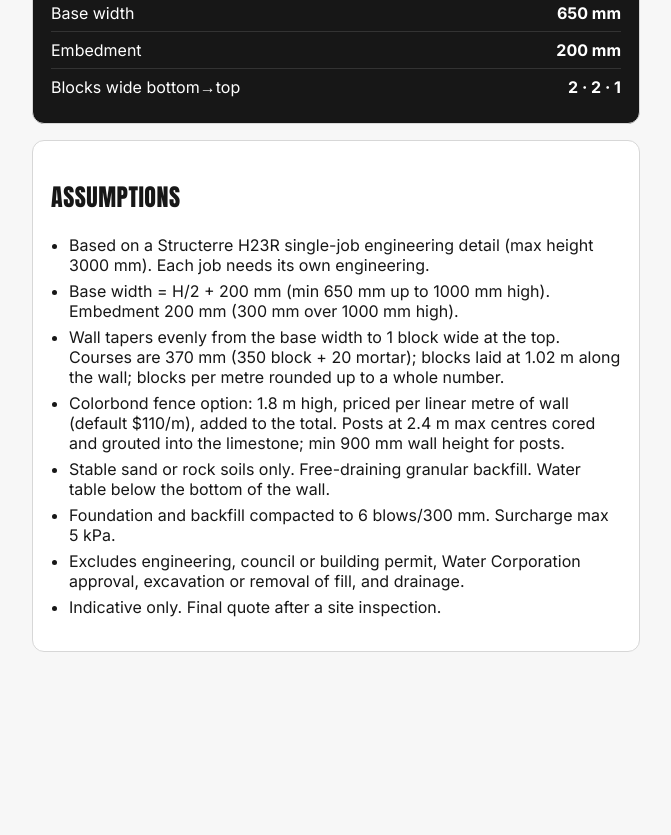
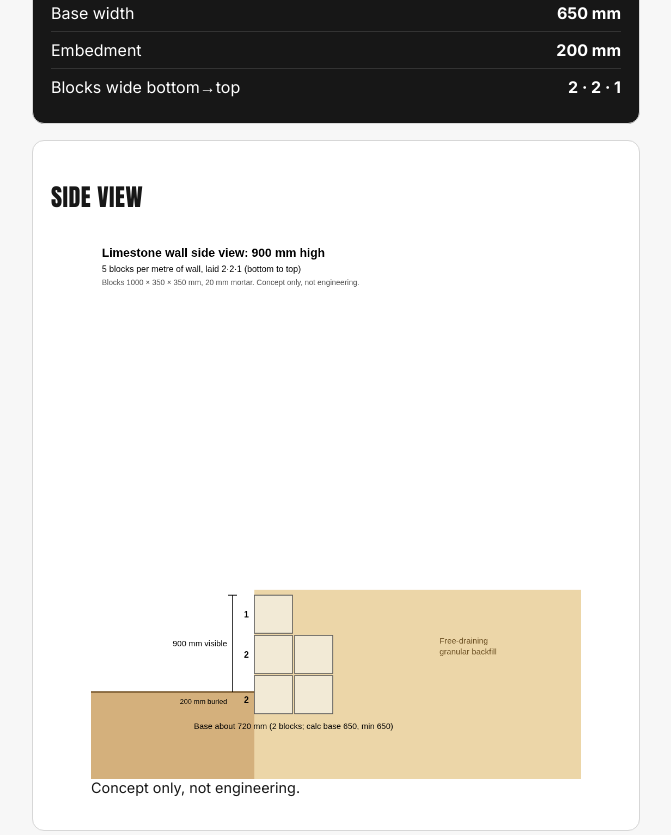
Before and after one commit to gabionRstar/limestone-calculator, a plain HTML site: page index.html in a window 1280 px wide. Shown: the part 838-1673 px from the top of the page, without its empty margins (304-975 px from the left). Before the commit the page ends 1526 px from the top, so only its background shows below. Drawn offline with Linux system fonts and the light colour scheme.

Commit message:
Add side view images per wall height

```diff
--- a/index.html
+++ b/index.html
@@ -13,6 +13,7 @@
 <div id="fenceBox" hidden><label>Colorbond fence 1.8 m ($ per linear metre)</label><input type="number" id="fencePrice" step="1"><p id="fenceOut" class="note"></p></div>
 </section>
 <section class="card result"><div class="perm">Engineered H23R taper</div><div class="big" id="total"></div><div id="perm" class="perm"></div><div id="out"></div></section>
+<section class="card side"><h2>SIDE VIEW</h2><figure id="sideFig"><img id="sideImg" alt="" width="1200" style="max-width:100%;height:auto;display:block"><figcaption class="note">Concept only, not engineering.</figcaption></figure><p id="sideNote" class="note" hidden>Side view for walls under 900 mm coming soon.</p></section>
 <section class="card"><h2>ASSUMPTIONS</h2><ul>
 <li>Based on a Structerre H23R single-job engineering detail (max height 3000 mm). Each job needs its own engineering.</li>
 <li>Base width = H/2 + 200 mm (min 650 mm up to 1000 mm high). Embedment 200 mm (300 mm over 1000 mm high).</li>
--- a/limestone.js
+++ b/limestone.js
@@ -27,7 +27,9 @@ function calc(L, H, price) {
   const blocks = Math.ceil(L * bpm - 1e-9);
   return { embed, base, total, courses, list, bpm, blocks, cost: blocks * price, perM: bpm * price };
 }
-if (typeof module !== 'undefined') module.exports = { calc, C };
+const SIDE=['0900','1000','1100','1200','1300-1500','1600-1700','1800-1900','2000','2100-2200','2300','2400-2500','2600','2700-2800','2900-3000'];
+function sideFile(H){for(const r of SIDE){const [a,b=a]=r.split('-').map(Number);if(H>=a&&H<=b)return 'img/wall-'+r+'.png';}return null;}
+if (typeof module !== 'undefined') module.exports = { calc, C, sideFile };
 if (typeof document !== 'undefined') {
   const $ = id => document.getElementById(id), fmt = n => '$' + Math.round(n).toLocaleString('en-AU');
   $('price').value = C.PRICE_DEFAULT; $('fencePrice').value = C.FENCE_PRICE;
@@ -50,6 +52,10 @@ if (typeof document !== 'undefined') {
     $('out').innerHTML = rows.map(([k, v]) => `<div class="row"><span>${k}</span><b>${v}</b></div>`).join('');
     if (f) $('fenceOut').innerHTML = `Posts at ${C.POST_SPACING} m max centres, cored through the limestone and grouted. Min wall height ${C.MIN_WALL_POSTS} mm for posts.` +
       (H < C.MIN_WALL_POSTS ? ' <b>Wall is below the minimum height for fence posts.</b>' : '');
+    const hh = Math.min(H, C.MAX_H), sf = sideFile(Math.round(hh / 100) * 100);
+    $('sideFig').hidden = !sf; $('sideNote').hidden = !!sf;
+    if (sf) { if (!$('sideImg').src.endsWith(sf)) $('sideImg').src = sf;
+      $('sideImg').alt = `Side view of a ${hh} mm limestone wall, ${e.courses} courses laid ${e.list.join('·')} blocks wide from the bottom up`; }
   }
   run();
 }
```
Also changed, not shown: img/wall-0900.png (added), img/wall-1000.png (added), img/wall-1100.png (added), img/wall-1200.png (added), img/wall-1300-1500.png (added), img/wall-1600-1700.png (added), img/wall-1800-1900.png (added), img/wall-2000.png (added), img/wall-2100-2200.png (added), img/wall-2300.png (added), img/wall-2400-2500.png (added), img/wall-2600.png (added), img/wall-2700-2800.png (added), img/wall-2900-3000.png (added).
